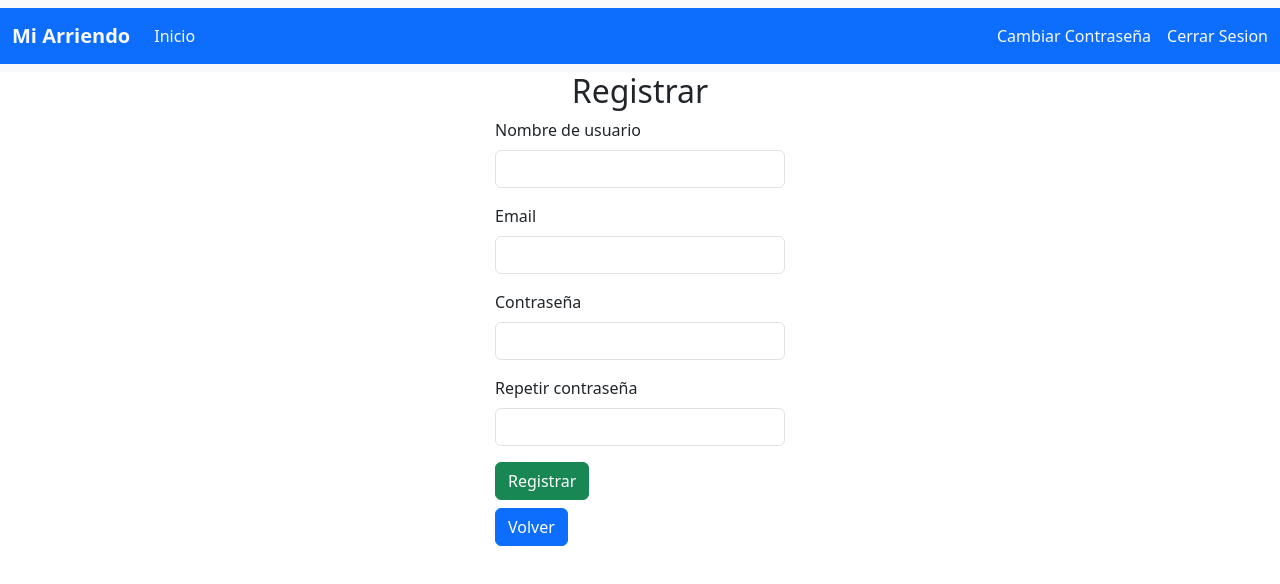
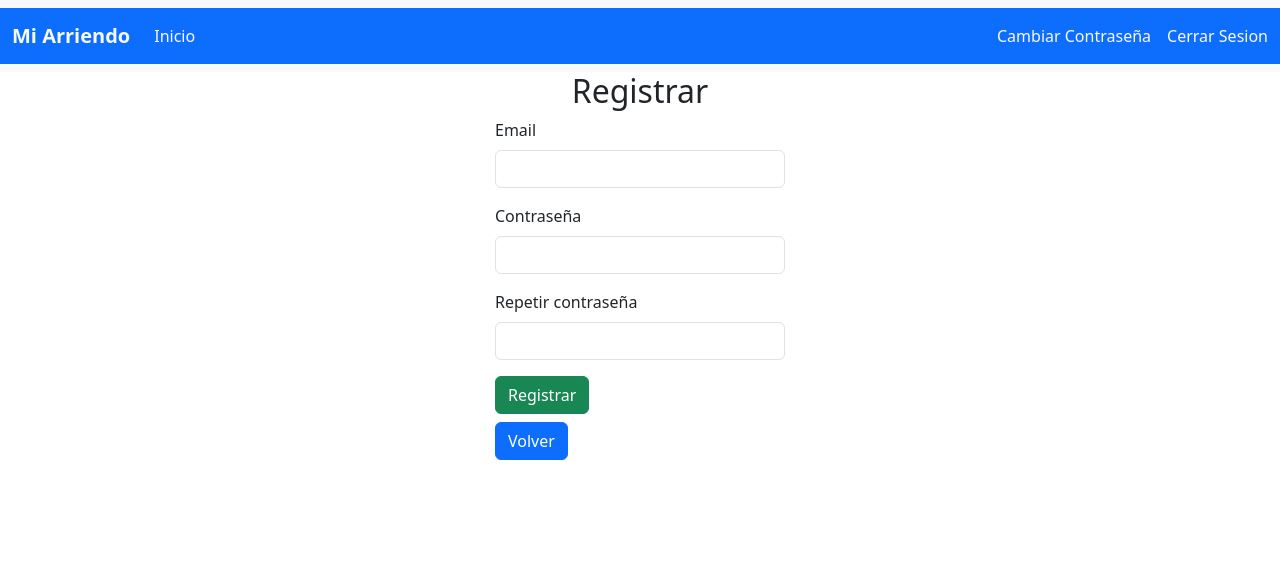
Before and after one commit to Razor7w/project_web, a React (Vite) app: page /registrar in a window 1280 px wide. Shown: the top 584 px of the page. Built offline with nearby package versions, Linux system fonts and the light colour scheme.

Commit message:
feat: add registration functionality with form validation and service integration

```diff
--- a/src/router.tsx
+++ b/src/router.tsx
@@ -5,7 +5,7 @@ import ArriendosTerminados from "./views/ArriendosTerminados";
 import CrearArriendos, { action as actionArriendoCrear } from "./views/CrearArriendos";
 import Loader from "./components/Loader";
 import Login, { action as actionLogin } from "./views/Login";
-import Registrar from "./views/Registrar";
+import Registrar, { action as actionRegistrar } from "./views/Registrar";
 import { ArriendosActivosLoader, ArriendosTerminadosLoader, TodosLosArriendosLoader } from "./services/ArriendoService";
 import TodosLosArriendos from "./views/TodosLosArriendos";
 import Inicio from "./views/Home";
@@ -49,6 +49,7 @@ export const router = createBrowserRouter([
       {
         path: "registrar",
         element: <Registrar />,
+        action: actionRegistrar
       },
       {
         path: "cambiarContrasena",
--- a/src/services/UsuariosService.ts
+++ b/src/services/UsuariosService.ts
@@ -10,3 +10,14 @@ export async function LoginService(correo: string, contrasena: string) {
     throw error;
   }
 }
+
+export async function RegisterService(correo: string, contrasena: string) {
+  try {
+    const url = `${import.meta.env.VITE_API_URL}/crearUsuario`;
+    const { data } = await axios.post(url, {correo, contrasena});
+    return data
+  } catch (error) {
+    console.error("Error al obtener los arriendos:", error);
+    throw error;
+  }
+}
--- a/src/views/CrearArriendos.tsx
+++ b/src/views/CrearArriendos.tsx
@@ -1,5 +1,5 @@
 import { Form, redirect, type ActionFunctionArgs } from "react-router-dom";
-import { CrearArriendos } from "../services/CrearArriendosServices";
+import { CrearArriendos } from "../services/CrearArriendosService";
 
 export async function action({ request }: ActionFunctionArgs) {
   const CrearArriendoFormData = Object.fromEntries(await request.formData());
--- a/src/views/Registrar.tsx
+++ b/src/views/Registrar.tsx
@@ -1,4 +1,36 @@
-import { Link } from "react-router-dom";
+import { Form, Link, redirect, type ActionFunctionArgs } from "react-router-dom";
+import { RegisterService } from "../services/UsuariosService";
+
+export async function action({ request }: ActionFunctionArgs) {
+  const RegistrarFormData = Object.fromEntries(await request.formData());
+
+  const obj = {
+    correo: RegistrarFormData.correo as string,
+    contrasena: RegistrarFormData.contrasena as string,
+    contrasena2: RegistrarFormData.contrasena2 as string,
+  }
+
+  if (!obj.correo || !obj.contrasena || !obj.contrasena2) {
+    console.error("Todos los campos son obligatorios.");
+    return
+  }
+
+  if (obj.contrasena.length < 6) {
+    console.error("La contraseña debe tener al menos 6 caracteres.");
+    return
+  }
+
+  if (obj.contrasena !== obj.contrasena2) {
+    console.error("Las contraseñas no coinciden.");
+    return
+  }
+  const {mensaje} = await RegisterService(obj.correo, obj.contrasena);
+
+  console.log(mensaje);
+
+  if (mensaje === 'El usuario ya existe.') return
+  return redirect("/");
+}
 
 export default function Registrar() {
   return (
@@ -6,30 +38,24 @@ export default function Registrar() {
       <h2 className="text-center">Registrar</h2>
 
       <div className="container-fluid col-3">
-        <form>
+        <Form method="POST">
           <div className="mb-3">
-            <label htmlFor="nombreusuario" className="form-label">
-              Nombre de usuario
+            <label htmlFor="correo" className="form-label">
+              Email
             </label>
-            <input type="text" className="form-control" id="nombreusuario" />
+            <input type="email" className="form-control" id="correo" name="correo"/>
           </div>
           <div className="mb-3">
-            <label htmlFor="emailusuario" className="form-label">
-              Email
+            <label htmlFor="contrasena" className="form-label">
+              Contraseña
             </label>
-            <input type="email" className="form-control" id="emailusuario" />
+            <input type="password" className="form-control" id="contrasena" name="contrasena"/>
           </div>
           <div className="mb-3">
-            <label htmlFor="contraseñausuario" className="form-label">
-              Contraseña
-            </label>
-            <input type="password" className="form-control" id="contraseñausuario" />
-          </div>
-          <div className="mb-3">
-            <label htmlFor="contraseñausuario2" className="form-label">
+            <label htmlFor="contrasena2" className="form-label">
               Repetir contraseña
             </label>
-            <input type="password" className="form-control" id="contraseñausuario2" />
+            <input type="password" className="form-control" id="contrasena2" name="contrasena2"/>
           </div>
           <button type="submit" className="btn btn-success">
             Registrar
@@ -38,7 +64,7 @@ export default function Registrar() {
           <Link to="/" className="btn btn-primary mt-2">
             Volver
           </Link>
-        </form>
+        </Form>
       </div>
     </>
   );
```
Also changed, not shown: src/services/CrearArriendosService.ts (renamed from src/services/CrearArriendosServices.ts).
